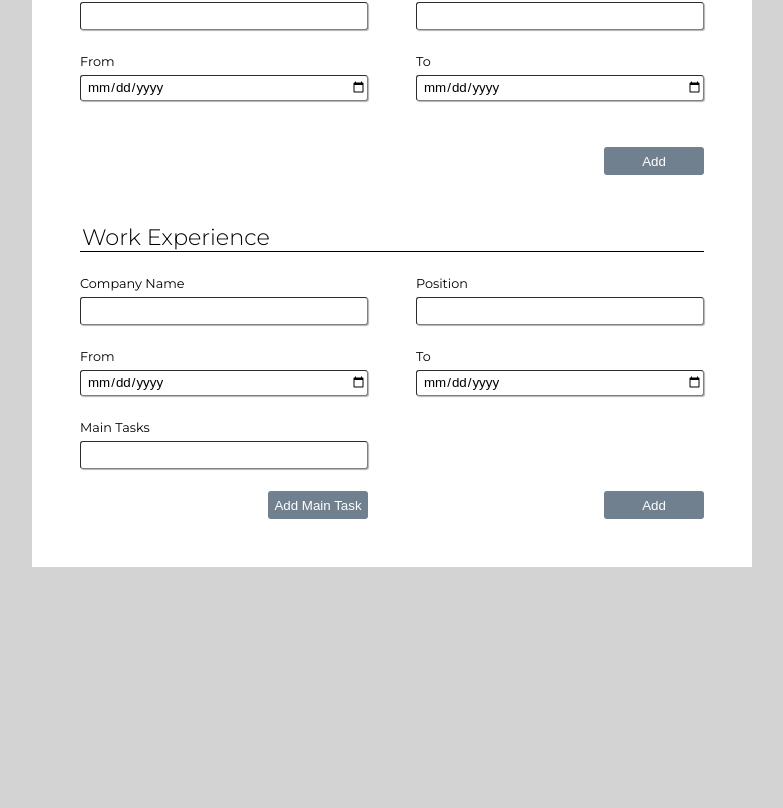
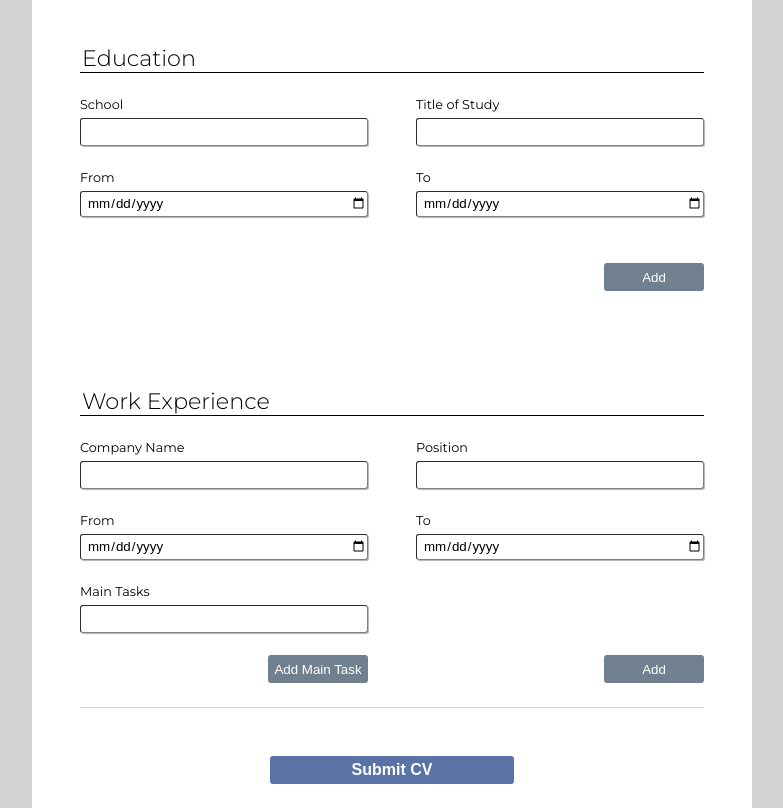
Before and after one commit to Ali-009/cv-app-2, a React (Create React App) app: page / in a window 1280 px wide. Shown: the part 509-1317 px from the top of the page, without its empty margins (248-1031 px from the left). Before the commit the page ends 1076 px from the top, so only its background shows below. Built offline with nearby package versions, Linux system fonts and the light colour scheme.

Commit message:
Data can now be displayed in the cv output

```diff
--- a/src/App.js
+++ b/src/App.js
@@ -5,6 +5,7 @@ import WorkExpInput from './components/WorkExpInput';
 import HistoryContainer from './components/HistoryContainer';
 import EduHistoryItem from './components/EduHistoryItem';
 import WorkHistoryItem from './components/WorkHistoryItem';
+import FinalOutput from './components/FinalOutput'
 
 import uniqid from 'uniqid'
 import './styles/app-style.css'
@@ -24,6 +25,7 @@ class App extends React.Component{
       workHistory: [],
       workBeingEdited: false,
       workEditIndex: null,
+      formSubmitted: false,
     }
 
     //Used to create React Controlled Inputs
@@ -46,6 +48,10 @@ class App extends React.Component{
     //Used for removing items from history
     this.removeEduHistoryItem = this.removeEduHistoryItem.bind(this)
     this.removeWorkHistoryItem = this.removeWorkHistoryItem.bind(this)
+
+    //Form submission functions
+    this.submitForm = this.submitForm.bind(this)
+    this.displayForm = this.displayForm.bind(this)
   }
 
   updateForm(name, value){
@@ -164,10 +170,25 @@ class App extends React.Component{
     })
   }
 
+  submitForm(event){
+    event.preventDefault()
+    this.setState({
+      formSubmitted: true,
+    })
+  }
+
+  displayForm(event){
+    event.preventDefault()
+    this.setState({
+      formSubmitted: false,
+    })
+  }
+
   render(){
     const {firstName, lastName, email, aboutMe, phoneNumber} = this.state
     const {eduHistory, eduEditIndex} = this.state
     const {workHistory, workEditIndex} = this.state
+    const {formSubmitted} = this.state
 
     //conditionally render the education history container
     let eduHistoryContainer = null
@@ -217,8 +238,11 @@ class App extends React.Component{
       </HistoryContainer>
     }
 
-    return (
-      <div className="app-container">
+    //display input fields or the final submitted form based on user interaction
+    let pageDisplay = null
+    if(!formSubmitted){
+      pageDisplay
+      = <div className="app-container">
           <h1>CV Application</h1>
           <form action="#">
             <PersonalInfoInput firstName={firstName} lastName={lastName}
@@ -230,9 +254,19 @@ class App extends React.Component{
             {workHistoryContainer}
             <WorkExpInput header='Work Experience'
             buttonPurpose='Add' updateHistory={this.addWorkHistory}/>
+            <button className='input-button submit-button' onClick={this.submitForm}>Submit CV</button>
           </form>
       </div>
-    )
+    } else {
+      pageDisplay
+      = <div className="app-container">
+        <button className='input-button back-button' onClick={this.displayForm}>Back</button>
+        <FinalOutput firstName={firstName} lastName={lastName} email={email} phoneNumber={phoneNumber} aboutMe={aboutMe}
+        eduHistoryContainer={eduHistoryContainer} workHistoryContainer={workHistoryContainer}/>
+      </div>
+    }
+
+    return pageDisplay
   }
 }
 
--- /dev/null
+++ b/src/components/FinalOutput.js
@@ -0,0 +1,30 @@
+import React from 'react'
+
+class FinalOutput extends React.Component{
+    constructor(props){
+        super(props)
+    }
+
+    render(){
+        const {firstName, lastName, email, phoneNumber, aboutMe} = this.props
+        const {eduHistoryContainer, workHistoryContainer} = this.props
+        return (
+            <div className="cv">
+                <div className="cv-contact-information">
+                    <h2>Personal Information</h2>
+                    <p>{firstName+' '+lastName}</p>
+                    <p>{email}</p>
+                    <p>{phoneNumber}</p>
+                </div>
+                <div className='cv-about-me'>
+                    <h2>About Me</h2>
+                    <p>{aboutMe}</p>
+                </div>
+                {eduHistoryContainer}
+                {workHistoryContainer}
+            </div>
+        )
+    }
+}
+
+export default FinalOutput
--- a/src/styles/app-style.css
+++ b/src/styles/app-style.css
@@ -29,6 +29,8 @@ body{
 
 form{
     min-width: 720px;
+    display: flex;
+    flex-flow: column nowrap;
 }
 
 .history-container{
@@ -113,3 +115,14 @@ ul{
     margin-right: 8px;
     padding-top: 5px;
 }
+
+.input-button.submit-button{
+    margin-top: 0px;
+    margin-bottom: 24px;
+    align-self: center;
+
+    width: 244px;
+    font-size: 16px;
+    font-weight: bold;
+    background-color: hsl(220deg, 30%, 50%);
+}
--- a/src/styles/section-style.css
+++ b/src/styles/section-style.css
@@ -63,6 +63,7 @@ fieldset{
 
 .form-control > textarea{
     padding-top: 6px;
+    height: 92px;
 }
 
 
@@ -94,6 +95,11 @@ fieldset{
 .section-container > .history-container > h3{
     margin-top: 0;
     border-bottom: solid thin lightgray;
+}
+
+fieldset:last-of-type .section-container{
+    border-bottom: solid thin lightgray;
+    padding-bottom: 24px;
 }
 
 .history-container > .form-control{
```
